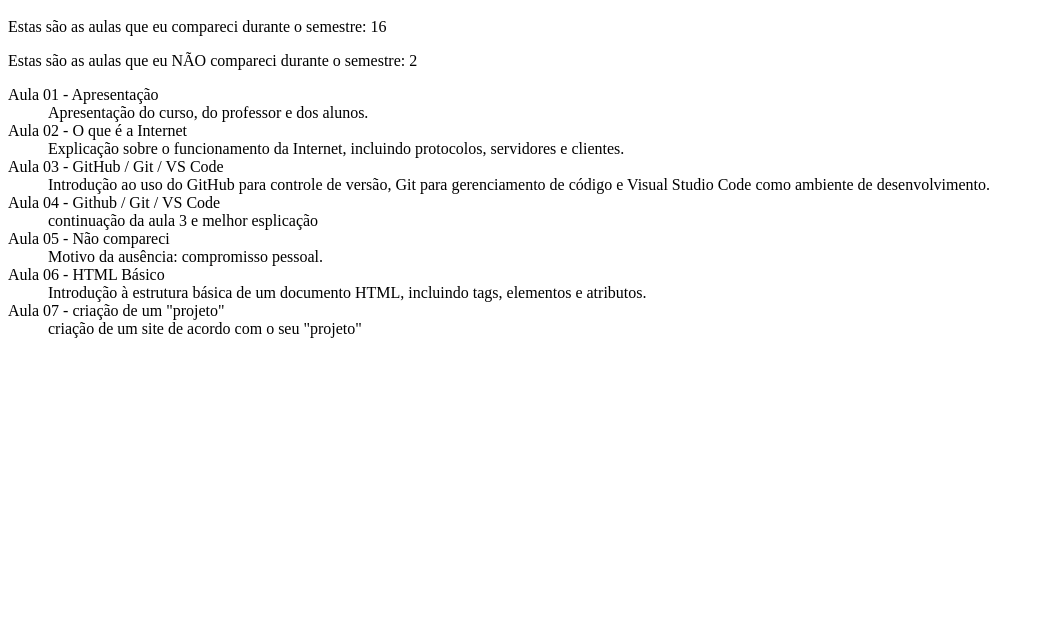
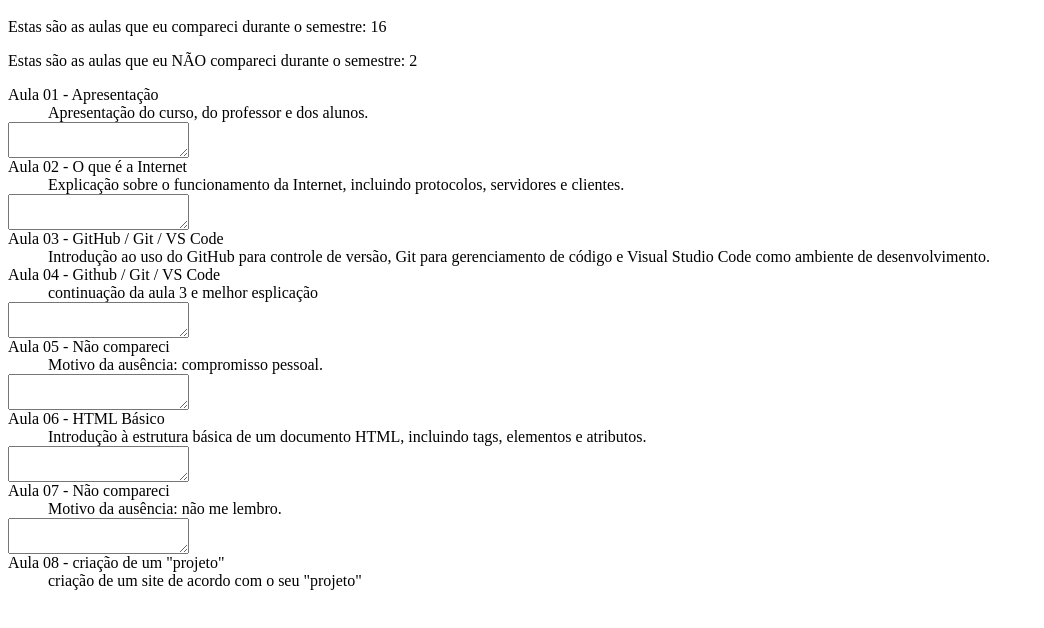
Before and after one commit to jandyelson2017-byte/jandyelson2017-byte.github.io, a plain HTML site: page aulas/index.html in a window 1280 px wide. Shown: the part 48-676 px from the top of the page, without its empty margins (0-1044 px from the left). Drawn offline with Linux system fonts and the light colour scheme.

Commit message:
url e mudança no arquivo aulas.js

```diff
--- a/aulas/index.html
+++ b/aulas/index.html
@@ -11,23 +11,33 @@
         <dl>
           <dt>Aula 01 - Apresentação</dt>
           <dd>Apresentação do curso, do professor e dos alunos.</dd>
+          <textarea></textarea>
 
           <dt>Aula 02 - O que é a Internet</dt>
           <dd>Explicação sobre o funcionamento da Internet, incluindo protocolos, servidores e clientes.</dd>
+          <textarea></textarea>
 
           <dt>Aula 03 - GitHub / Git / VS Code</dt>
           <dd>Introdução ao uso do GitHub para controle de versão, Git para gerenciamento de código e Visual Studio Code como ambiente de desenvolvimento.</dd>
+          <textareas></textarea>
 
           <dt>Aula 04 - Github / Git / VS Code</dt>
           <dd>continuação da aula 3 e melhor esplicação</dd>
+          <textarea></textarea>
 
           <dt>Aula 05 - Não compareci</dt>
           <dd>Motivo da ausência: compromisso pessoal.</dd>
+          <textarea></textarea>
 
           <dt>Aula 06 - HTML Básico</dt>
           <dd>Introdução à estrutura básica de um documento HTML, incluindo tags, elementos e atributos.</dd>
+          <textarea></textarea>
 
-          <dt>Aula 07 - criação de um "projeto"</dt>
+          <dt>Aula 07 - Não compareci</dt>
+          <dd>Motivo da ausência: não me lembro.</dd>
+          <textarea></textarea>
+
+          <dt>Aula 08 - criação de um "projeto"</dt>
           <dd>criação de um site de acordo com o seu "projeto"</dd>
         </dl>
   </body>
```
Also changed, not shown: index.html (+4 -1 lines).
